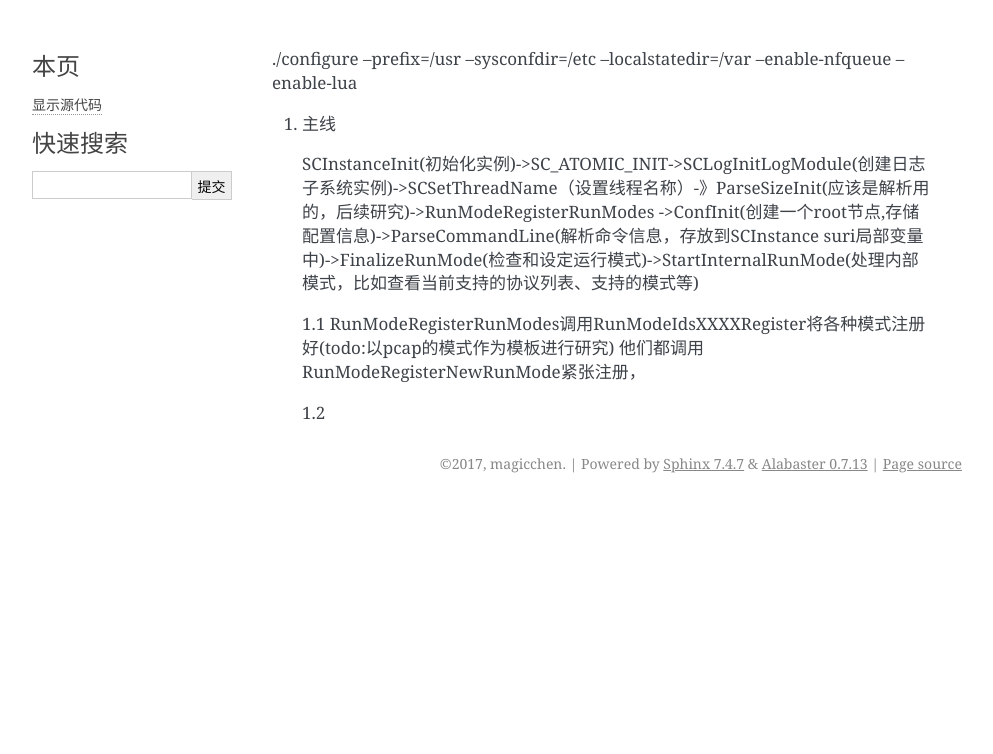
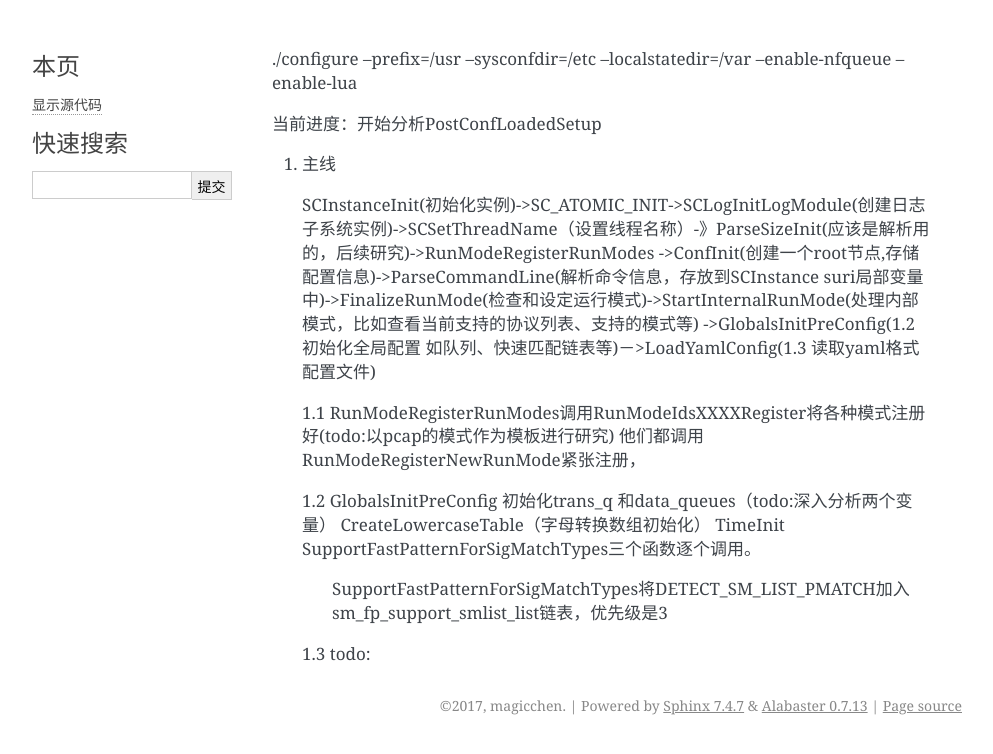
Before and after one commit to promisechen/suricata, a Sphinx documentation site: the page built from doc/source/review_4.0.1.rst, in a window 1280 px wide. Shown: the top 754 px of the page, without its empty margins (148-1141 px from the left). Built offline with Sphinx 7.4.7, drawn with Linux system fonts in a browser that asks for light colours.

Commit message:
开始分析PostConfLoadedSetup

```diff
--- a/doc/source/review_4.0.1.rst
+++ b/doc/source/review_4.0.1.rst
@@ -1,11 +1,18 @@
 ./configure --prefix=/usr --sysconfdir=/etc --localstatedir=/var --enable-nfqueue --enable-lua
+
+当前进度：开始分析PostConfLoadedSetup
+
 
 1. 主线
 
    SCInstanceInit(初始化实例)->SC_ATOMIC_INIT->SCLogInitLogModule(创建日志子系统实例)->SCSetThreadName（设置线程名称）-》ParseSizeInit(应该是解析用的，后续研究)->RunModeRegisterRunModes
    ->ConfInit(创建一个root节点,存储配置信息)->ParseCommandLine(解析命令信息，存放到SCInstance suri局部变量中)->FinalizeRunMode(检查和设定运行模式)->StartInternalRunMode(处理内部模式，比如查看当前支持的协议列表、支持的模式等)
+   ->GlobalsInitPreConfig(1.2 初始化全局配置 如队列、快速匹配链表等)－>LoadYamlConfig(1.3  读取yaml格式配置文件)
 
    1.1 RunModeRegisterRunModes调用RunModeIdsXXXXRegister将各种模式注册好(todo:以pcap的模式作为模板进行研究)
    他们都调用RunModeRegisterNewRunMode紧张注册，
 
-   1.2
+   1.2 GlobalsInitPreConfig 初始化trans_q 和data_queues（todo:深入分析两个变量） CreateLowercaseTable（字母转换数组初始化） TimeInit SupportFastPatternForSigMatchTypes三个函数逐个调用。
+
+       SupportFastPatternForSigMatchTypes将DETECT_SM_LIST_PMATCH加入sm_fp_support_smlist_list链表，优先级是3
+   1.3 todo:
```
